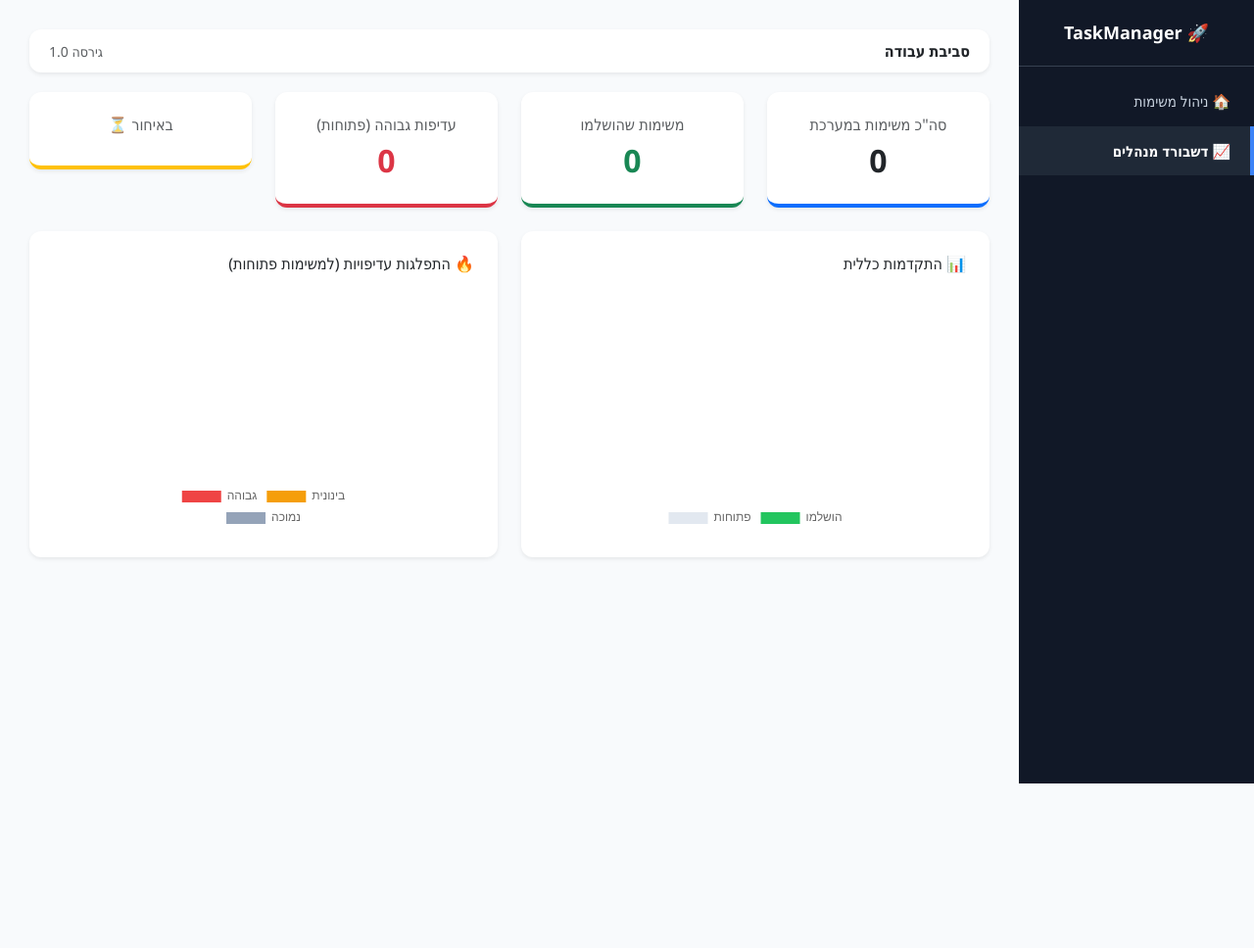
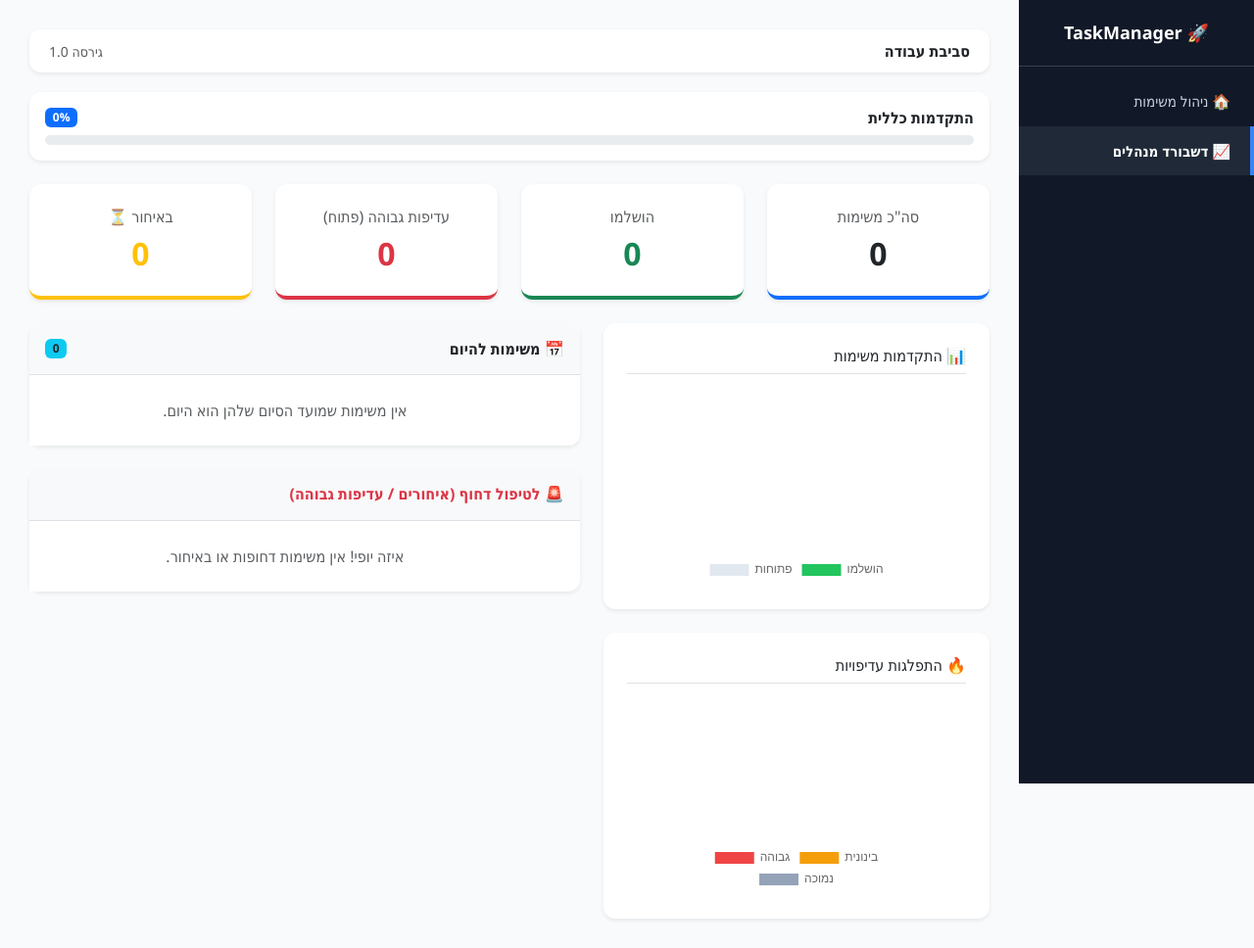
Before and after one commit to mv89-heb/task_manager, a Flask app: page /dashboard in a window 1280 px wide. Shown: the whole page at 98% size. Before the commit the page ends 800 px from the top, so only its background shows below. Run offline with Flask 3, Linux system fonts and the light colour scheme; data that the repository does not hold is empty.

Commit message:
Update dashboard.html

```diff
--- a/app/templates/dashboard.html
+++ b/app/templates/dashboard.html
@@ -1,94 +1,124 @@
 {% extends "base.html" %}
 {% block content %}
+
+<div class="card-modern p-3 shadow-sm mb-4">
+    <div class="d-flex justify-content-between align-items-center mb-2">
+        <h6 class="m-0 fw-bold">התקדמות כללית</h6>
+        <span class="badge bg-primary">{{completion_percent}}%</span>
+    </div>
+    <div class="progress" style="height: 10px;">
+        <div class="progress-bar bg-success" role="progressbar" style="width: {{completion_percent}}%"></div>
+    </div>
+</div>
 
 <div class="row g-4 mb-4">
     <div class="col-md-3">
         <div class="card-modern p-4 shadow-sm text-center border-bottom border-primary border-4">
-            <h6 class="text-muted mb-2">סה"כ משימות במערכת</h6>
+            <h6 class="text-muted mb-2">סה"כ משימות</h6>
             <h2 class="mb-0 fw-bold">{{total}}</h2>
         </div>
     </div>
-
     <div class="col-md-3">
         <div class="card-modern p-4 shadow-sm text-center border-bottom border-success border-4">
-            <h6 class="text-muted mb-2">משימות שהושלמו</h6>
+            <h6 class="text-muted mb-2">הושלמו</h6>
             <h2 class="mb-0 fw-bold text-success">{{done}}</h2>
         </div>
     </div>
-
     <div class="col-md-3">
         <div class="card-modern p-4 shadow-sm text-center border-bottom border-danger border-4">
-            <h6 class="text-muted mb-2">עדיפות גבוהה (פתוחות)</h6>
+            <h6 class="text-muted mb-2">עדיפות גבוהה (פתוח)</h6>
             <h2 class="mb-0 fw-bold text-danger">{{high_priority}}</h2>
         </div>
     </div>
-
     <div class="col-md-3">
         <div class="card-modern p-4 shadow-sm text-center border-bottom border-warning border-4">
             <h6 class="text-muted mb-2">באיחור ⏳</h6>
-            <h2 class="mb-0 fw-bold text-warning">{{overdue}}</h2>
+            <h2 class="mb-0 fw-bold text-warning">{{overdue_count}}</h2>
         </div>
     </div>
 </div>
 
 <div class="row g-4">
-    <div class="col-md-6">
+    <div class="col-md-5">
+        <div class="card-modern p-4 shadow-sm mb-4 d-flex flex-column align-items-center">
+            <h6 class="mb-3 w-100 border-bottom pb-2">📊 התקדמות משימות</h6>
+            <div style="width: 200px; height: 200px;">
+                <canvas id="statusChart"></canvas>
+            </div>
+        </div>
         <div class="card-modern p-4 shadow-sm d-flex flex-column align-items-center">
-            <h6 class="mb-3 w-100">📊 התקדמות כללית</h6>
-            <div style="width: 250px; height: 250px;">
-                <canvas id="statusChart"></canvas>
+            <h6 class="mb-3 w-100 border-bottom pb-2">🔥 התפלגות עדיפויות</h6>
+            <div style="width: 200px; height: 200px;">
+                <canvas id="priorityChart"></canvas>
             </div>
         </div>
     </div>
 
-    <div class="col-md-6">
-        <div class="card-modern p-4 shadow-sm d-flex flex-column align-items-center">
-            <h6 class="mb-3 w-100">🔥 התפלגות עדיפויות (למשימות פתוחות)</h6>
-            <div style="width: 250px; height: 250px;">
-                <canvas id="priorityChart"></canvas>
+    <div class="col-md-7">
+
+        <div class="card-modern shadow-sm mb-4">
+            <div class="p-3 border-bottom bg-light rounded-top d-flex justify-content-between align-items-center">
+                <h6 class="m-0 fw-bold">📅 משימות להיום</h6>
+                <span class="badge bg-info text-dark">{{today_tasks|length}}</span>
             </div>
+            <ul class="list-group list-group-flush">
+                {% for t in today_tasks %}
+                <li class="list-group-item d-flex justify-content-between align-items-center p-3">
+                    <div>
+                        <div class="fw-bold">{{t.title}}</div>
+                        <div class="small text-muted">{{t.description|truncate(40) if t.description else 'ללא תיאור'}}</div>
+                    </div>
+                    <a href="/done/{{t.id}}" class="btn btn-sm btn-outline-success">סמן כבוצע</a>
+                </li>
+                {% else %}
+                <li class="list-group-item text-center text-muted p-4">אין משימות שמועד הסיום שלהן הוא היום.</li>
+                {% endfor %}
+            </ul>
         </div>
+
+        <div class="card-modern shadow-sm">
+            <div class="p-3 border-bottom bg-light rounded-top d-flex justify-content-between align-items-center">
+                <h6 class="m-0 fw-bold text-danger">🚨 לטיפול דחוף (איחורים / עדיפות גבוהה)</h6>
+            </div>
+            <ul class="list-group list-group-flush">
+                {% for t in urgent_list %}
+                <li class="list-group-item d-flex justify-content-between align-items-center p-3">
+                    <div>
+                        <div class="fw-bold">{{t.title}}</div>
+                        <div class="small text-danger">
+                            {% if t.priority == "HIGH" %} עדיפות גבוהה | {% endif %}
+                            {% if t.due_date %} יעד: {{t.due_date.strftime('%d/%m/%Y')}} {% endif %}
+                        </div>
+                    </div>
+                    <a href="/edit/{{t.id}}" class="btn btn-sm btn-light border">צפה</a>
+                </li>
+                {% else %}
+                <li class="list-group-item text-center text-muted p-4">איזה יופי! אין משימות דחופות או באיחור.</li>
+                {% endfor %}
+            </ul>
+        </div>
+
     </div>
 </div>
 
 <script src="https://cdn.jsdelivr.net/npm/chart.js"></script>
 <script>
-    // גרף התקדמות כללית (סטטוסים)
     new Chart(document.getElementById("statusChart"), {
         type: 'doughnut',
         data: {
             labels: ['פתוחות', 'הושלמו'],
-            datasets: [{
-                data: [{{open_count}}, {{done}}],
-                backgroundColor: ['#e2e8f0', '#22c55e'], // אפור לסיום, ירוק להושלם
-                borderWidth: 0
-            }]
+            datasets: [{ data: [{{open_count}}, {{done}}], backgroundColor: ['#e2e8f0', '#22c55e'], borderWidth: 0 }]
         },
-        options: {
-            cutout: '75%', // עושה את העיגול דק ואלגנטי
-            plugins: {
-                legend: { position: 'bottom' }
-            }
-        }
+        options: { cutout: '75%', plugins: { legend: { position: 'bottom' } } }
     });
 
-    // גרף עדיפויות
     new Chart(document.getElementById("priorityChart"), {
         type: 'doughnut',
         data: {
             labels: ['גבוהה', 'בינונית', 'נמוכה'],
-            datasets: [{
-                data: [{{high_priority}}, {{medium_priority}}, {{low_priority}}],
-                backgroundColor: ['#ef4444', '#f59e0b', '#94a3b8'], // אדום, צהוב, אפור
-                borderWidth: 0
-            }]
+            datasets: [{ data: [{{high_priority}}, {{medium_priority}}, {{low_priority}}], backgroundColor: ['#ef4444', '#f59e0b', '#94a3b8'], borderWidth: 0 }]
         },
-        options: {
-            cutout: '75%',
-            plugins: {
-                legend: { position: 'bottom' }
-            }
-        }
+        options: { cutout: '75%', plugins: { legend: { position: 'bottom' } } }
     });
 </script>
 
```
